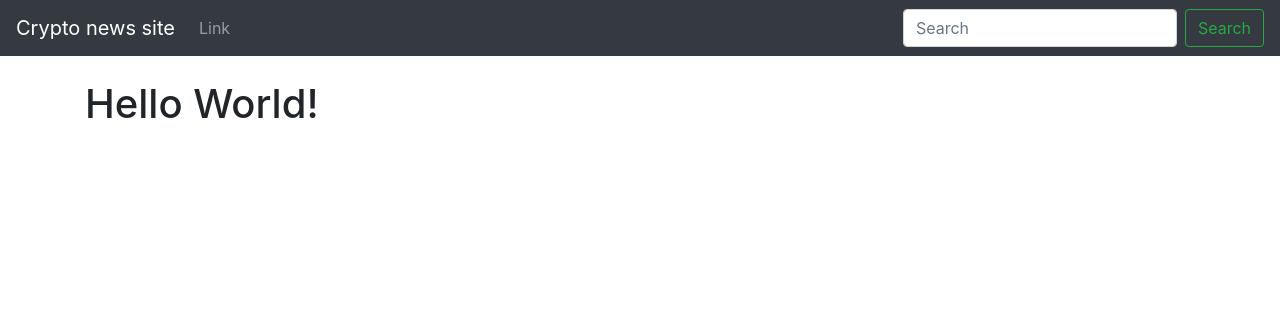
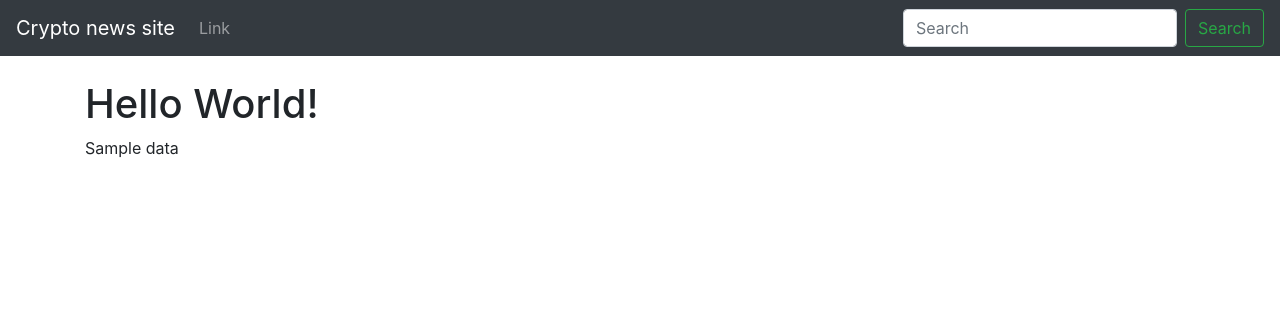
Before and after one commit to syko90/cyptonewssite, a Django app: template mysite/crypto/templates/home.html in a window 1280 px wide. Shown: the top 316 px of the page. Run offline with Django 3.2, Linux system fonts and the light colour scheme; the template is opened without the code that fills it: most values are stand-ins (such as "Sample title", 1, 10 or a date in 2020); some libraries are stand-ins or nearby versions.

Commit message:
5# integrating api crypto news

```diff
--- a/mysite/crypto/templates/home.html
+++ b/mysite/crypto/templates/home.html
@@ -3,4 +3,6 @@
 {% block content %}
     <h1>Hello World!</h1>
 
+    {{ api.Data }}
+
 {% endblock %}
--- a/mysite/crypto/views.py
+++ b/mysite/crypto/views.py
@@ -2,4 +2,8 @@ from django.shortcuts import render
 
 # Create your views here.
 def home(request):
-    return render(request, 'home.html')
+    import json
+    import requests
+    api_request =  requests.get('https://min-api.cryptocompare.com/data/v2/news/?lang=EN')
+    api = json.loads(api_request.content)
+    return render(request, 'home.html', {'api':api })
```
